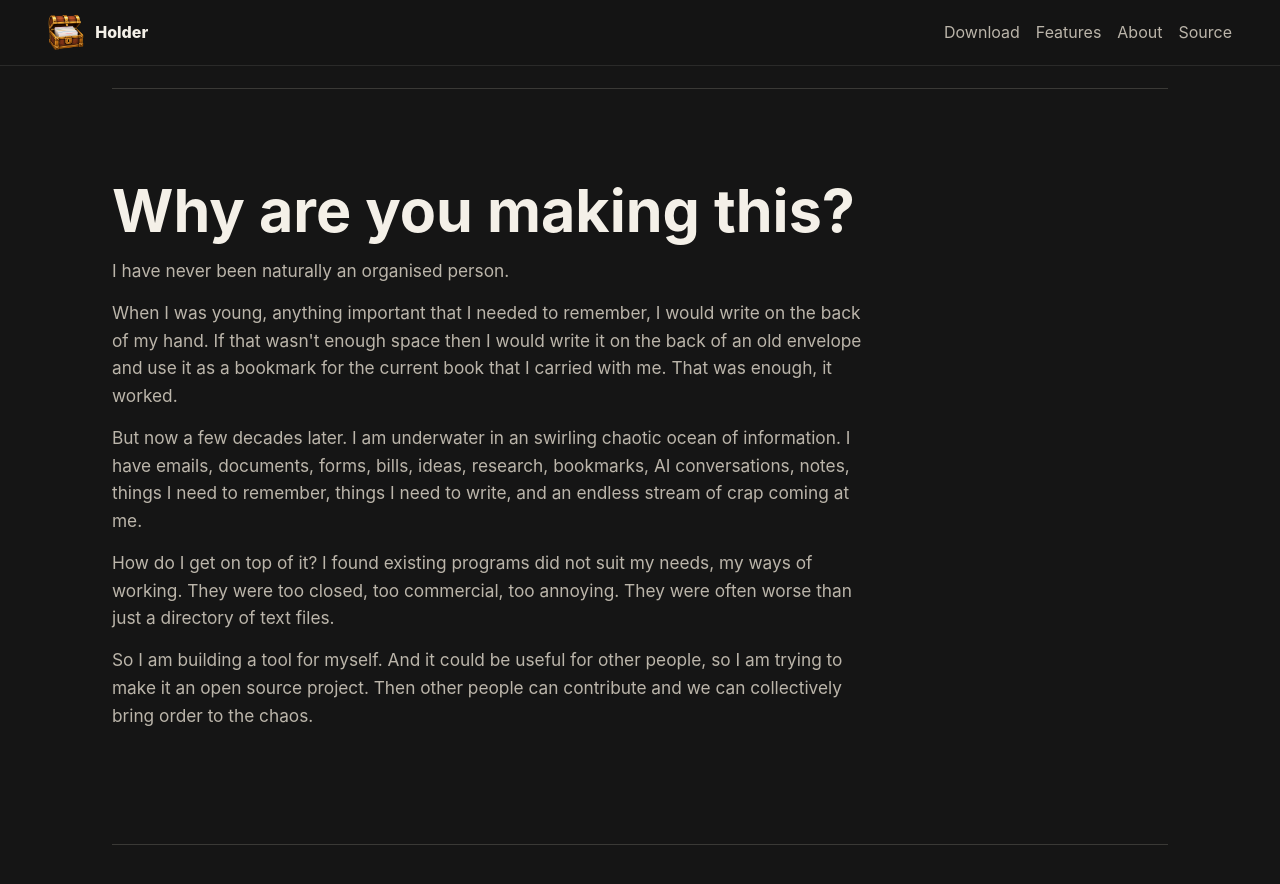
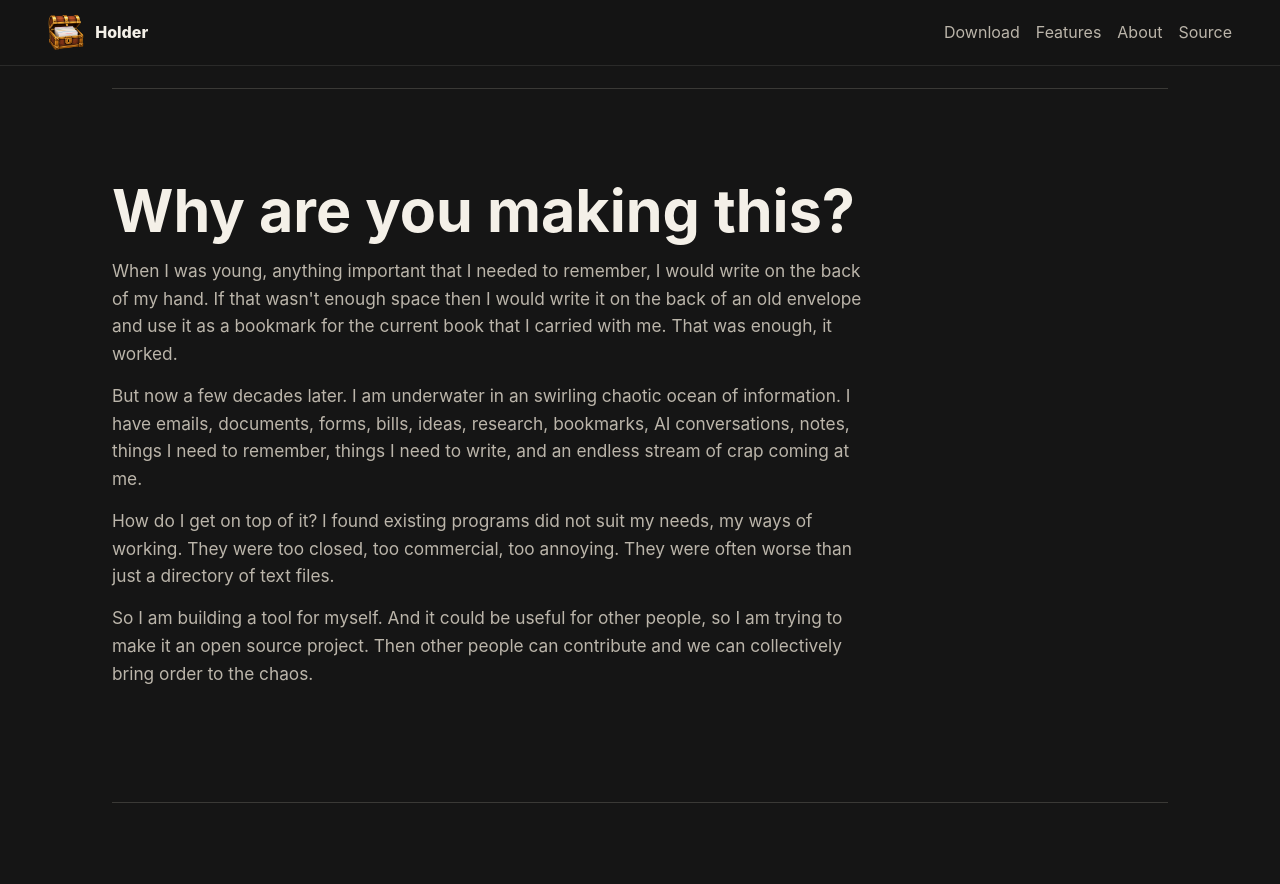
Before and after one commit to HolderTeam/holder-website, a Jekyll site: the page built from about.md, in a window 1280 px wide and 900 px high, scrolled down 1596 px. Shown: the top 884 px of the window. Built offline with Jekyll 4.4.1, drawn with Linux system fonts in a browser that asks for light colours; comment, search, counter and statistics services are not loaded.

Commit message:
simplify story.

```diff
--- a/about.md
+++ b/about.md
@@ -48,7 +48,6 @@ permalink: /about/
 <section class="section">
   <div class="section-head">
     <h2>Why are you making this?</h2>
-    <p>I have never been naturally an organised person.</p>
     <p>
       When I was young, anything important that I needed to remember, I would write on the back of my hand.
       If that wasn't enough space then I would write it on the back of an old envelope and use it as a bookmark
```
